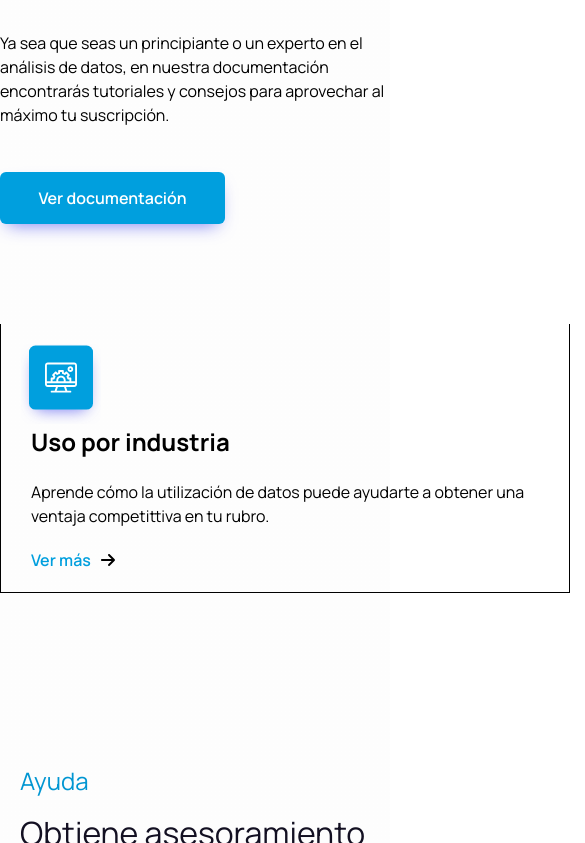
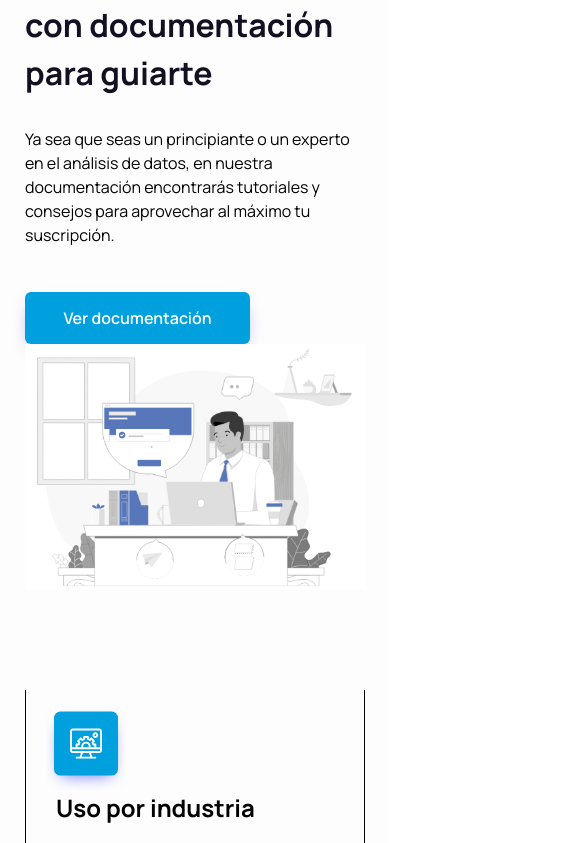
Before and after one commit to Foco-Azul/Advantech, a Next.js app: page / in a window 390 px wide. Shown: the part 1937-2780 px from the top of the page, 585 px wide, since content can reach past the window. Built offline with nearby package versions, Linux system fonts and the light colour scheme; no server answers.

Commit message:
seccion productos y seccion recursos (responsivo)

```diff
--- a/package.json
+++ b/package.json
@@ -18,6 +18,7 @@
     "@fortawesome/free-regular-svg-icons": "^6.4.0",
     "@fortawesome/free-solid-svg-icons": "^6.4.0",
     "@fortawesome/react-fontawesome": "^0.2.0",
+    "@mui/icons-material": "^5.13.7",
     "@mui/material": "^5.13.7",
     "@next/font": "^13.4.4",
     "@radix-ui/react-navigation-menu": "^1.1.3",
--- a/src/app/page.tsx
+++ b/src/app/page.tsx
@@ -1,4 +1,3 @@
-
 import SeccionCreaTuCuenta from "@/components/Inicio/SeccionCreaTuCuenta/SeccionCreaTuCuenta";
 import SeccionAyuda from "@/components/Inicio/SeccionAyuda/SeccionAyuda";
 import SeccionRecursos from "@/components/Inicio/SeccionRecursos/SeccionRecursos";
--- a/src/components/Inicio/SeccionRecursos/SeccionRecursos.css
+++ b/src/components/Inicio/SeccionRecursos/SeccionRecursos.css
@@ -2,13 +2,15 @@
     padding: 50px 0;
 }
 .seccion-recursos > div{
-    width: 1300px;
+    max-width: 1300px;
     margin: auto;
 }
 .seccion-recursos > div > .seccion-recursos-superior{
     display: flex;
     align-items: center;
     justify-content: space-between;
+    flex-wrap: wrap;
+    padding: 50px 25px;
 }
 
 .seccion-recursos > div > .seccion-recursos-superior > .seccion-recursos-superior-izq > h4{
@@ -28,14 +30,11 @@
     margin: 30px 0;
 }
 
-.seccion-recursos > div > .seccion-recursos-superior,
-.seccion-recursos > div > .seccion-recursos-inferior{
-    padding: 50px 0;
-}
-
 .seccion-recursos > div > .seccion-recursos-inferior{
     display: flex;
     justify-content: space-between;
+    flex-wrap: wrap;
+    padding: 50px 0;
 }
 .seccion-recursos > div > .seccion-recursos-inferior > .seccion-recursos-inferior-cont{
     max-width: 570px;
@@ -79,3 +78,13 @@
     margin-top: 15px;
     transition: 0.5s;
 }
+
+@media only screen and (max-width: 525px) {
+    .seccion-recursos > div > .seccion-recursos-superior,
+    .seccion-recursos > div > .seccion-recursos-inferior{
+        padding: 50px 25px;
+    }
+    .seccion-recursos > div > .seccion-recursos-inferior > .seccion-recursos-inferior-cont{
+        margin-bottom: 50px;
+    }
+}
--- /dev/null
+++ b/src/lib/mui.tsx
@@ -0,0 +1,3 @@
+"use client";
+
+export * from "@mui/material";
```
Also changed, not shown: src/components/Inicio/SeccionProductos/SeccionProductos.tsx (+1 -8 lines), 1 other file (tests, documents, lock files or other folders).
